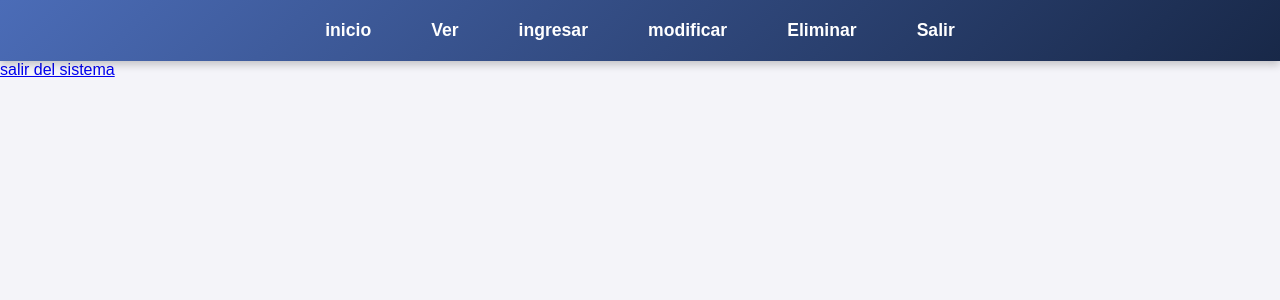
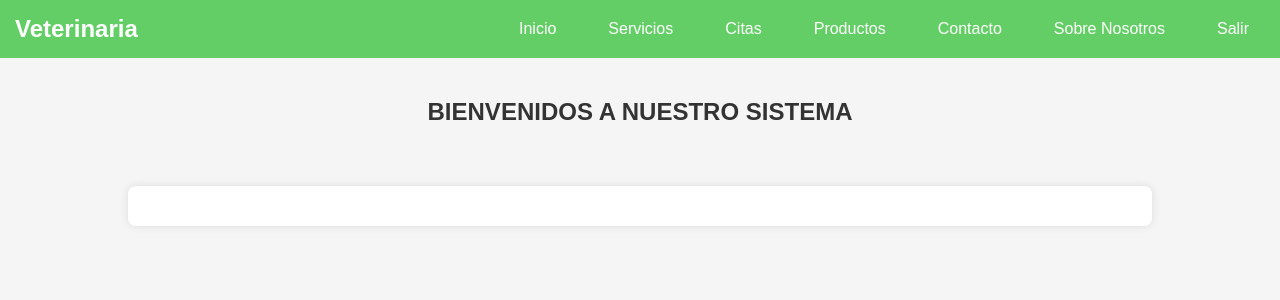
Before and after one commit to The-Nasa/MC_CONSTRUCION_SW, a PHP site: page /MC_CONSTRUCION_SW/dashboard.php in a window 1280 px wide. Shown: the top 300 px of the page. Run offline with PHP 8.4, Linux system fonts and the light colour scheme; the visitor is signed in with stand-in values (Sample User, id 1).

Commit message:
12-11-24

```diff
--- a/borrarvariables.php
+++ b/borrarvariables.php
@@ -13,8 +13,8 @@ session_unset();
 session_destroy();
 ?>
 Se han borrado todas las las variables ...
-<a href="http://127.0.0.1/sistema/vervariables.php">ver las variables</a>
-<a href="http://127.0.0.1/sistema/test.php">ir a ver las variables </a>
+<a href="http://127.0.0.1/MC_CONSTRUCION_SW/vervariables.php">ver las variables</a>
+<a href="http://127.0.0.1/MC_CONSTRUCION_SW/test.php">ir a ver las variables </a>
 
 </body>
 </html>
--- a/css/stylesdashboard.css
+++ b/css/stylesdashboard.css
@@ -1,83 +1,76 @@
-/* Reseteo básico */
+/* Reset y estilos base */
 * {
     margin: 0;
     padding: 0;
     box-sizing: border-box;
+    font-family: Arial, sans-serif;
 }
 
-/* Estilos generales */
 body {
-    font-family: Arial, sans-serif;
-    background-color: #f4f4f9;
+    background-color: #f5f5f5;
 }
 
-/* Estilos del menú */
-.menu {
-    background: linear-gradient(135deg, #4b6cb7, #182848); /* Degradado de fondo */
-    box-shadow: 0 4px 8px rgba(0, 0, 0, 0.2); /* Sombra para darle profundidad */
-    position: sticky; /* Menú pegajoso */
-    top: 0;
-    z-index: 1000;
+/* Estilos del encabezado y la barra de navegación */
+header {
+    background-color:  #63ce66;
+
+    /*background-color: #4CAF50;*/
+    padding: 15px;
 }
 
-.menu ul {
-    list-style-type: none;
+.navbar {
     display: flex;
-    justify-content: center;
-    padding: 10px 0;
+    justify-content: space-between;
+    align-items: center;
 }
 
-.menu ul li {
-    margin: 0 15px;
+.logo {
+    color: #fff;
+    font-size: 24px;
+    font-weight: bold;
 }
 
-.menu ul li a {
+.menu {
+    list-style: none;
+    display: flex;
+    gap: 20px;
+}
+
+.menu li a {
     color: #fff;
     text-decoration: none;
-    font-weight: bold;
-    font-size: 1.1em;
-    position: relative;
-    padding: 10px 15px;
-    display: block;
-    transition: color 0.3s;
+    padding: 8px 16px;
+    border-radius: 4px;
+    transition: background-color 0.3s;
 }
 
-/* Efecto de barra deslizante */
-.menu ul li a::before {
-    content: "";
-    position: absolute;
-    width: 100%;
-    height: 3px;
-    background-color: #ffd700;
-    bottom: 0;
-    left: 0;
-    transform: scaleX(0);
-    transform-origin: right;
-    transition: transform 0.3s ease;
+.menu li a:hover {
+    background-color: rgb(29, 71, 71);
+
+    /*background-color: #3e8e41;*/
 }
 
-.menu ul li a:hover::before {
-    transform: scaleX(1);
-    transform-origin: left;
+/* Estilos para secciones */
+section {
+    padding: 40px;
+    text-align: center;
+    color: #333;
 }
 
-.menu ul li a:hover {
-    color: #ffd700; /* Cambia el color del texto al pasar el cursor */
+/* Estilo del contenido dinámico */
+.contenido {
+    padding: 20px;
+    text-align: center;
+    background-color: #fff;
+    margin: 20px auto;
+    width: 80%;
+    border-radius: 8px;
+    box-shadow: 0 0 10px rgba(0, 0, 0, 0.1);
 }
-
-/* Animación de cada ítem del menú */
-.menu ul li a {
-    opacity: 0;
-    animation: slideIn 0.5s forwards;
+@media (max-width: 400px) {
+    .contenido {
+        padding: 10px;
+        margin: 10px auto;
+        width: 100%;
+    }
 }
-
-.menu ul li:nth-child(1) a { animation-delay: 0.2s; }
-.menu ul li:nth-child(2) a { animation-delay: 0.4s; }
-.menu ul li:nth-child(3) a { animation-delay: 0.6s; }
-.menu ul li:nth-child(4) a { animation-delay: 0.8s; }
-.menu ul li:nth-child(5) a { animation-delay: 1s; }
-
-@keyframes slideIn {
-    from { opacity: 0; transform: translateY(-20px); }
-    to { opacity: 1; transform: translateY(0); }
-}
--- a/dashboard.php
+++ b/dashboard.php
@@ -1,41 +1,54 @@
 <?php
 session_start();
 if (!isset($_SESSION["txtusername"])) {
-    header("Location: http://127.0.0.1/sistema/index.php");
+    header("Location: http://127.0.0.1/MC_CONSTRUCION_SW/index.php");
+    exit();
 }
 ?>
 
 <!DOCTYPE html>
-<html lang="en">
+<html lang="es">
 <head>
     <meta charset="UTF-8">
     <meta name="viewport" content="width=device-width, initial-scale=1.0">
-    <title>Document</title>
+    <title>Veterinaria - Menú</title>
     <link rel="stylesheet" href="css/stylesdashboard.css">
 </head>
 <body>
+    <!-- Menú de navegación -->
     <header>
-        <nav class="menu">
-            <ul>
-                <li><a href="?opcion=inicio"> inicio </a></li>
-                <li><a href="?opcion=ver"> Ver </a></li>
-                <li><a href="?opcion=ingresar"> ingresar </a></li>
-                <li><a href="?opcion=modificar"> modificar </a></li>
-                <li><a href="?opcion=eliminar"> Eliminar </a></li>
-                <li><a href="http://127.0.0.1/sistema/logout.php">Salir</a></li>
+        <nav class="navbar">
+            <h1 class="logo">Veterinaria</h1>
+            <ul class="menu">
+                <li><a href="?opcion=inicio">Inicio</a></li>
+                <li><a href="?opcion=servicios">Servicios</a></li>
+                <li><a href="?opcion=citas">Citas</a></li>
+                <li><a href="?opcion=productos">Productos</a></li>
+                <li><a href="?opcion=contacto">Contacto</a></li>
+                <li><a href="?opcion=sobre-nosotros">Sobre Nosotros</a></li>
+                <li><a href="http://127.0.0.1/MC_CONSTRUCION_SW/logout.php">Salir</a></li>
             </ul>
         </nav>
     </header>
 
+    <!-- Contenido principal -->
+
+    <section>
+        <h2>BIENVENIDOS A NUESTRO SISTEMA</h2>
+    </section>
+
+
     <div class="contenido">
         <?php
+        // Mostrar el contenido según la opción seleccionada en el menú
         if (isset($_GET["opcion"])) {
             $opcion = $_GET["opcion"];
             echo $opcion;
         }
         ?>
     </div>
-    <a href="http://127.0.0.1/sistema/logout.php">salir del sistema</a>
+
+    <!-- <a href="http://127.0.0.1/MC_CONSTRUCION_SW/logout.php">salir del sistema</a> -->
 
 </body>
 </html>
--- a/logout.php
+++ b/logout.php
@@ -12,7 +12,7 @@ session_unset();
 // destroy the session
 session_destroy();
 
-header("Location: http://127.0.0.1/sistema/index.php");
+header("Location: http://127.0.0.1/MC_CONSTRUCION_SW/index.php");
 ?>
 
 </body>
--- a/test.php
+++ b/test.php
@@ -14,6 +14,6 @@ echo "las variables ya han sido almacenadas ...";
 ?>
 <br>
 
-<a href="http://127.0.0.1/sistema/vervariables.php">ir a ver las variables </a>
+<a href="http://127.0.0.1/MC_CONSTRUCION_SW/vervariables.php">ir a ver las variables </a>
 </body>
 </html>
--- a/vervariables.php
+++ b/vervariables.php
@@ -25,8 +25,8 @@ echo "favorite animal is ".$_SESSION["favanimal"] = "cat";
 PAGINA DE VER VARIABLES
 </br>
 
-<a href="http://127.0.0.1/sistema/vervariables.php">actualizar pagina </a>
-<a href="http://127.0.0.1/sistema/borrarvariables.php">limpia la variables </a>
+<a href="http://127.0.0.1/MC_CONSTRUCION_SW/vervariables.php">actualizar pagina </a>
+<a href="http://127.0.0.1/MC_CONSTRUCION_SW/borrarvariables.php">limpia la variables </a>
 
 </body>
 </html>
```
Also changed, not shown: claveequivocada.php (+5 -4 lines), css/stylesclaveequivocada.css (added, +74 -0 lines), index.PHP (+10 -10 lines).
